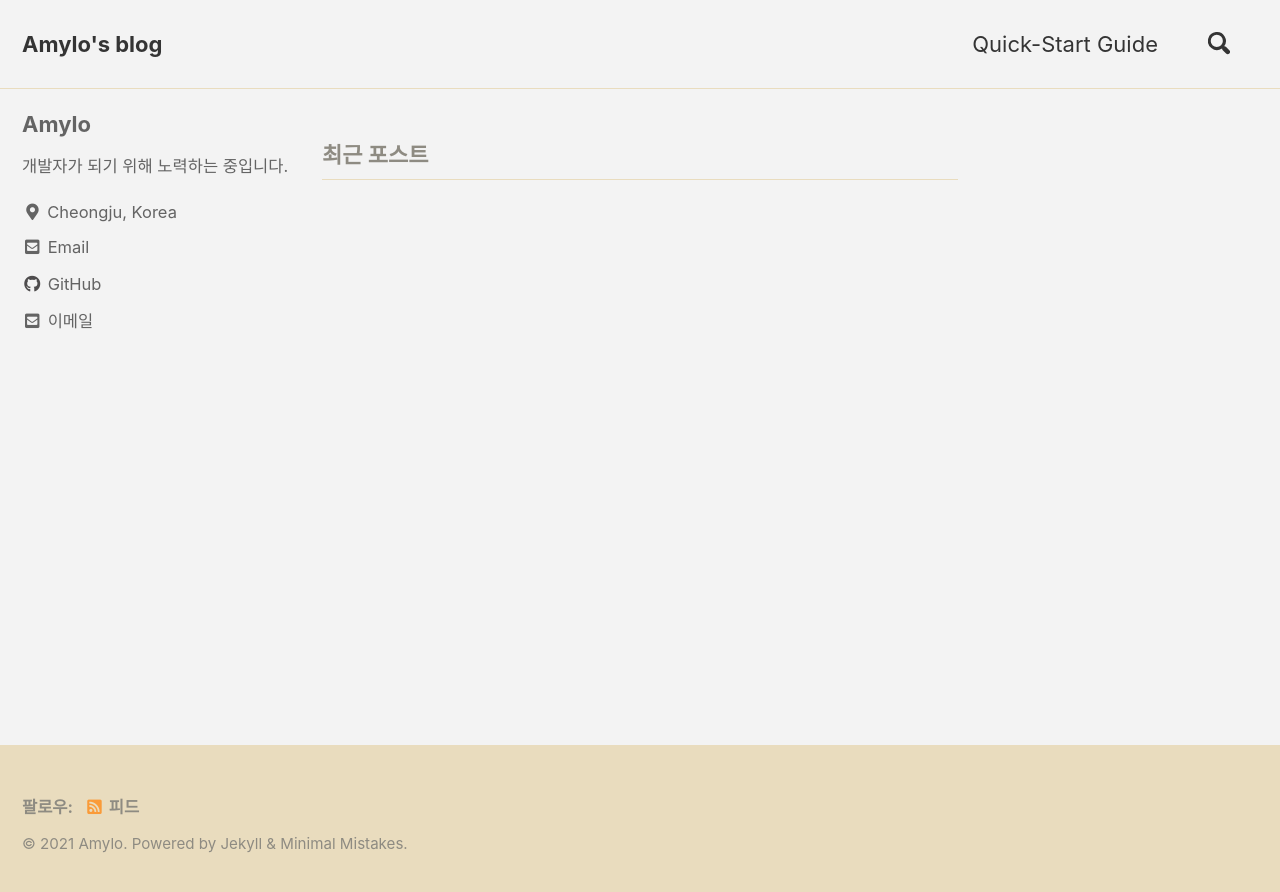
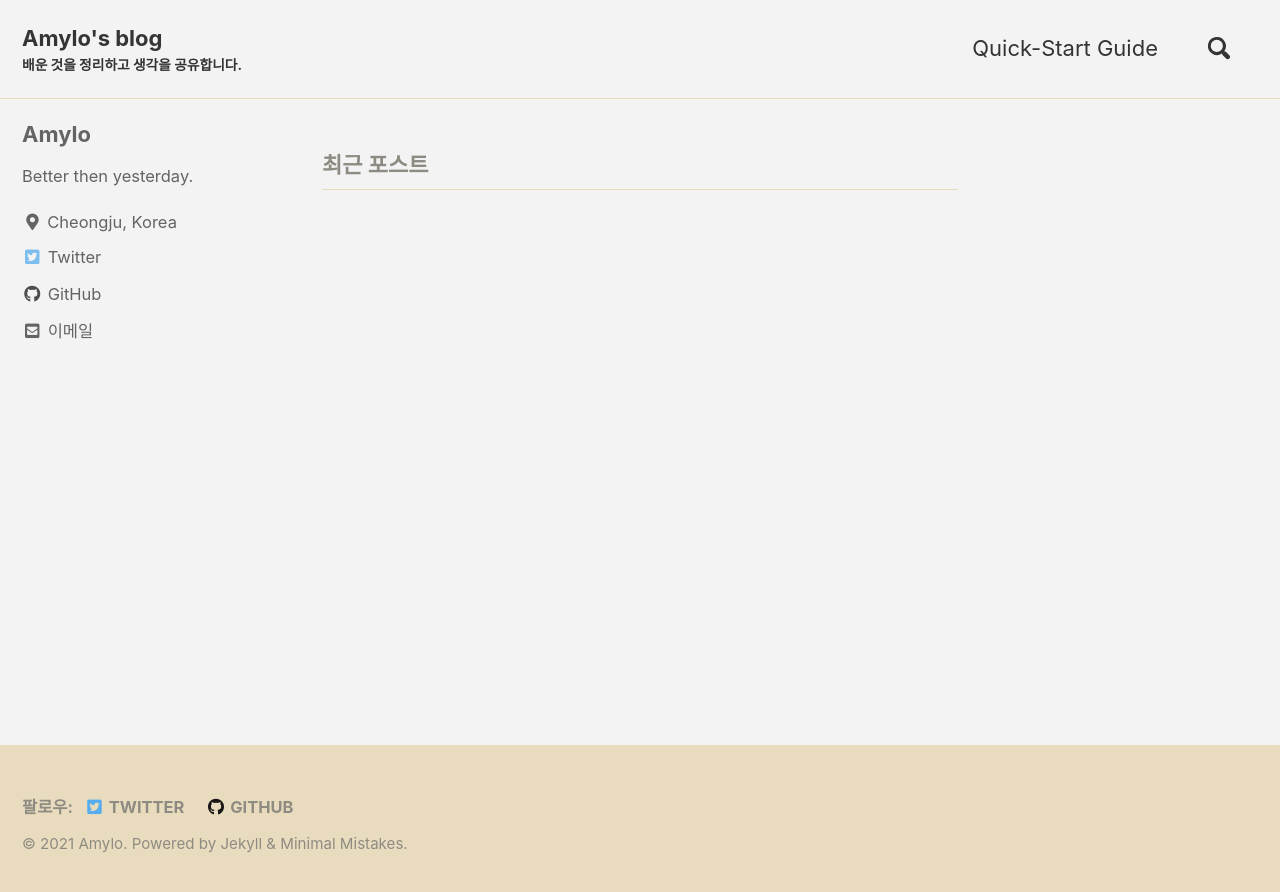
Before and after one commit to Amylo-jh/Amylo-blog, a Jekyll site: the page built from index.html, in a window 1280 px wide. Shown: the top 892 px of the page. Built offline with Jekyll 4.4.1, drawn with Linux system fonts in a browser that asks for light colours; cached includes are drawn as plain includes; the list of posts is cut into pages by our own code.

Commit message:
_config.yml : add social, add google search

```diff
--- a/_config.yml
+++ b/_config.yml
@@ -18,7 +18,7 @@ minimal_mistakes_skin    : "dirt" # "default", "air", "aqua", "contrast", "dark"
 locale                   : "ko"
 title                    : "Amylo's blog"
 title_separator          : "-"
-subtitle                 : # site tagline that appears below site title in masthead
+subtitle                 : "배운 것을 정리하고 생각을 공유합니다." # site tagline that appears below site title in masthead
 name                     : "Amylo"
 description              : "amylo's blog"
 url                      : # the base hostname & protocol for your site e.g. "https://mmistakes.github.io"
@@ -50,8 +50,8 @@ reCaptcha:
   siteKey                :
   secret                 :
 atom_feed:
-  path                   : # blank (default) uses feed.xml
-  hide                   : # true, false (default)
+  # path                   : # blank (default) uses feed.xml
+  hide                   : true # true, false (default)
 search                   : true #, false (default)
 search_full_content      : true #, false (default)
 search_provider          : # lunr (default), algolia, google
@@ -61,7 +61,7 @@ algolia:
   search_only_api_key    : # YOUR_SEARCH_ONLY_API_KEY
   powered_by             : # true (default), false
 google:
-  search_engine_id       : # YOUR_SEARCH_ENGINE_ID
+  search_engine_id       : 338c1c88e6bc9776b # YOUR_SEARCH_ENGINE_ID
   instant_search         : # false (default), true
 # SEO Related
 google_site_verification :
@@ -71,7 +71,7 @@ naver_site_verification  :
 
 # Social Sharing
 twitter:
-  username               :
+  username               : "Amylo_"
 facebook:
   username               :
   app_id                 :
@@ -96,19 +96,19 @@ analytics:
 author:
   name             : "Amylo"
   avatar           : # path of avatar image, e.g. "/assets/images/bio-photo.jpg"
-  bio              : "개발자가 되기 위해 노력하는 중입니다."
+  bio              : "Better then yesterday."
   location         : "Cheongju, Korea"
   email            : "amylose1110@gmail.com"
   links:
     - label: "Email"
       icon: "fas fa-fw fa-envelope-square"
-      url: "mailto:amylose1110@gmail.com"
+      # url: "mailto:amylose1110@gmail.com"
     - label: "Website"
       icon: "fas fa-fw fa-link"
       # url: "https://your-website.com"
     - label: "Twitter"
       icon: "fab fa-fw fa-twitter-square"
-      # url: "https://twitter.com/"
+      url: "https://twitter.com/Amylo_"
     - label: "Facebook"
       icon: "fab fa-fw fa-facebook-square"
       # url: "https://facebook.com/"
@@ -124,13 +124,13 @@ footer:
   links:
     - label: "Twitter"
       icon: "fab fa-fw fa-twitter-square"
-      # url:
+      url: "https://twitter.com/Amylo_"
     - label: "Facebook"
       icon: "fab fa-fw fa-facebook-square"
       # url:
     - label: "GitHub"
       icon: "fab fa-fw fa-github"
-      # url:
+      url: "https://github.com/Amylo-jh"
     - label: "GitLab"
       icon: "fab fa-fw fa-gitlab"
       # url:
--- /dev/null
+++ b/googleec7d6cde2d2f2c08.html
@@ -0,0 +1 @@
+google-site-verification: googleec7d6cde2d2f2c08.html
```
